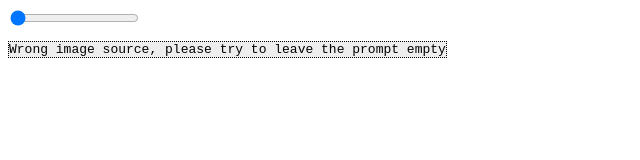
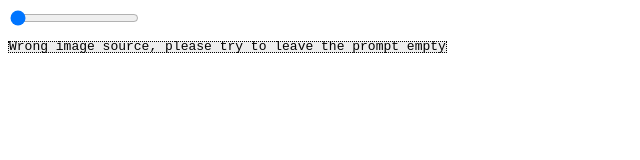
Before and after one commit to albertnez/imgToText, a plain HTML site: page index.html in a window 1280 px wide. Shown: the full height of the page, 0-640 px from the left. Drawn offline with Linux system fonts and the light colour scheme.

Commit message:
Update index.html

```diff
--- a/index.html
+++ b/index.html
@@ -7,7 +7,7 @@
 			<canvas id='myCanvas'></canvas>
 			<input id='slide' type="range" name="points" min="1" max="10">
 		<br>
-		<pre id='text' style='font-family:monospace;background-color:#eee;float:left;border:1px dotted black'></pre>
+		<pre id='text' style='font-family:monospace;background-color:#eee;float:left;border:1px dotted black;line-height:10px;'></pre>
 		<script src='script.js'></script>
 		</script>
 	</body>
```
